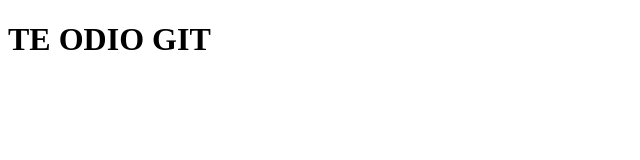
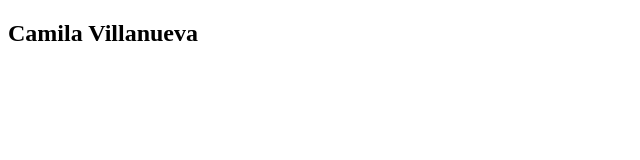
Before and after one commit to CamilaVillanuevaPW/Curso, a plain HTML site: page index.html in a window 1280 px wide. Shown: the whole page, without its empty margins (0-640 px from the left). Drawn offline with Linux system fonts and the light colour scheme.

Commit message:
Mejorando el index.html

```diff
--- a/index.html
+++ b/index.html
@@ -6,6 +6,8 @@
     <title>TE ODIO GIT</title>
 </head>
     <body>
-        <H1>TE ODIO GIT</H1>
+        <div class="container">
+            <h2>Camila Villanueva</h2>
+        </div>
     </body>
 </html>
```
